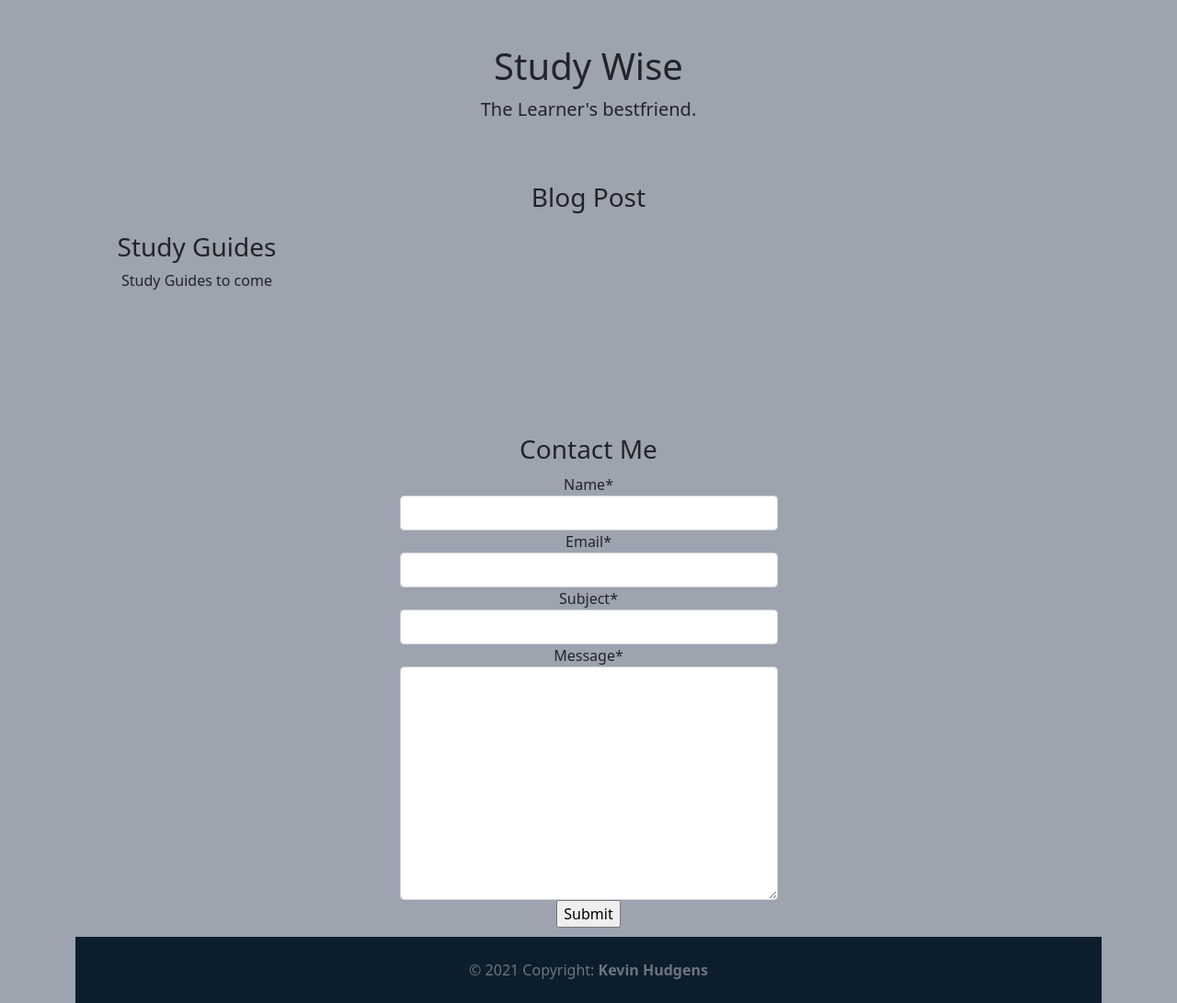
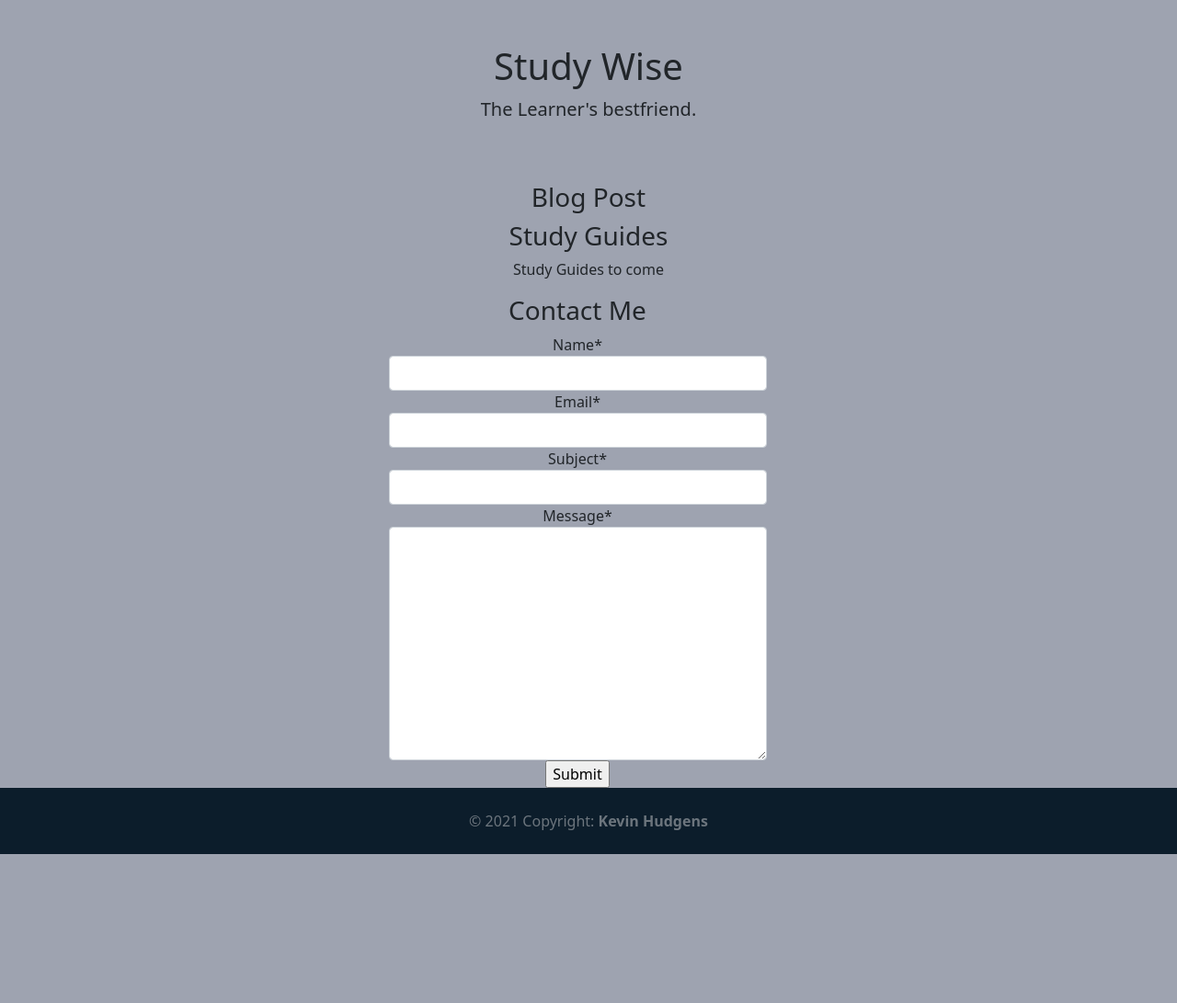
Before and after one commit to kghudgens/Study-Wise, a Django app: page / in a window 1280 px wide. Shown: the part 56-1147 px from the top of the page at 92% size. After the commit the page ends 985 px from the top, so only its background shows below. Run offline with Django 3.2, Linux system fonts and the light colour scheme; data that the repository does not hold is empty; some libraries are stand-ins or nearby versions.

Commit message:
used bootstrap grid system for layout

```diff
--- a/pyquiz/blog/templates/blog/index.html
+++ b/pyquiz/blog/templates/blog/index.html
@@ -8,14 +8,17 @@
   </div>
 </main>
 <!-- Container for blog, study post, and contact form content -->
-<div class="container parent">
+
+<div class="container">
+  <div class="row">
     <!-- Blog Posts DIV -->
+    <!-- <div class="row"> -->
       <h3 class="link"><a href="{%url 'blog-list'%}">Blog Post </a></h3>
-  <div class="container">
+      <div class="row">
         {%for post in posts%}
         <!-- The card for all post model objects -->
-    <div class="">
-      <div class="card left" style="width: 18rem">
+        <div class="col-sm-6">
+          <div class="card" style="margin: 10px;"">
             <div class="card-body">
               <h5 class="card-title">{{post.title}}</h5>
               <h6 class="card-subtitle mb-2 text-muted">{{post.author}}</h6>
@@ -27,19 +30,24 @@
             </div>
           </div>
         </div>
+
+      {%endfor%}</div>
     </div>
-  {%endfor%}
 
     <!-- Study Guide DIV -->
-  <div class="child">
+    <div class="container">
       <h3><a href="{%url 'study'%}">Study Guides</a></h3>
+
+      <div class="row">
         {% for guide in guides%}
-    <div class="container">
-      <div class="card left" style="width: 18rem">
+        <div class="col-sm-6">
+          <div class="card" style="margin: 10px;" >
             <div class="card-body">
               <h5 class="card-title">{{guide.title}}</h5>
               <h6 class="card-subtitle mb-2 text-muted">{{guide.author}}</h6>
-          <h6 class="card-subtitle mb-2 text-muted">{{guide.created_on}}</h6>
+              <h6 class="card-subtitle mb-2 text-muted">
+                {{guide.created_on}}
+              </h6>
               <p class="card-text">{{guide.content|truncatewords:10}}</p>
               <a href="#" class="card-link">Read post</a>
             </div>
@@ -49,15 +57,19 @@
         <p>Study Guides to come</p>
         {%endfor%}
       </div>
+    </div>
 
     <!-- Contact me DIV -->
     <!-- Creating new app for contact form -->
+    <div class="container row">
       <h3>Contact Me</h3>
-  <div class="form_space">
+      <div class="">
         <form method="POST">
           {%csrf_token%} {{form|crispy}} <input type="submit" value="Submit" />
         </form>
       </div>
     </div>
+  </div>
+</div>
 
 {%endblock content%}
```
Lines whose indentation alone changed are shown as unchanged.
